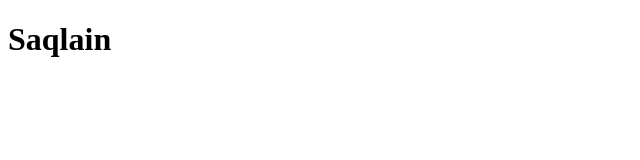
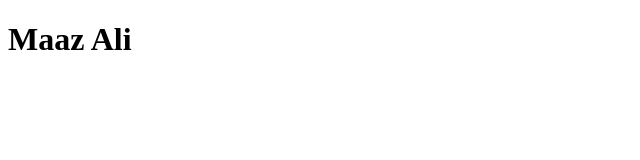
Before and after one commit to MaazKhawajaMAK/Web-development-basics, a plain HTML site: page First/index.html in a window 1280 px wide. Shown: the whole page, without its empty margins (0-640 px from the left). Drawn offline with Linux system fonts and the light colour scheme.

Commit message:
maaz ali

```diff
--- a/First/index.html
+++ b/First/index.html
@@ -7,5 +7,5 @@
     <title>First Lecture</title>
 </head>
 <body>
-    <h1>Saqlain</h1>
+    <h1>Maaz Ali</h1>
 </html>
```
